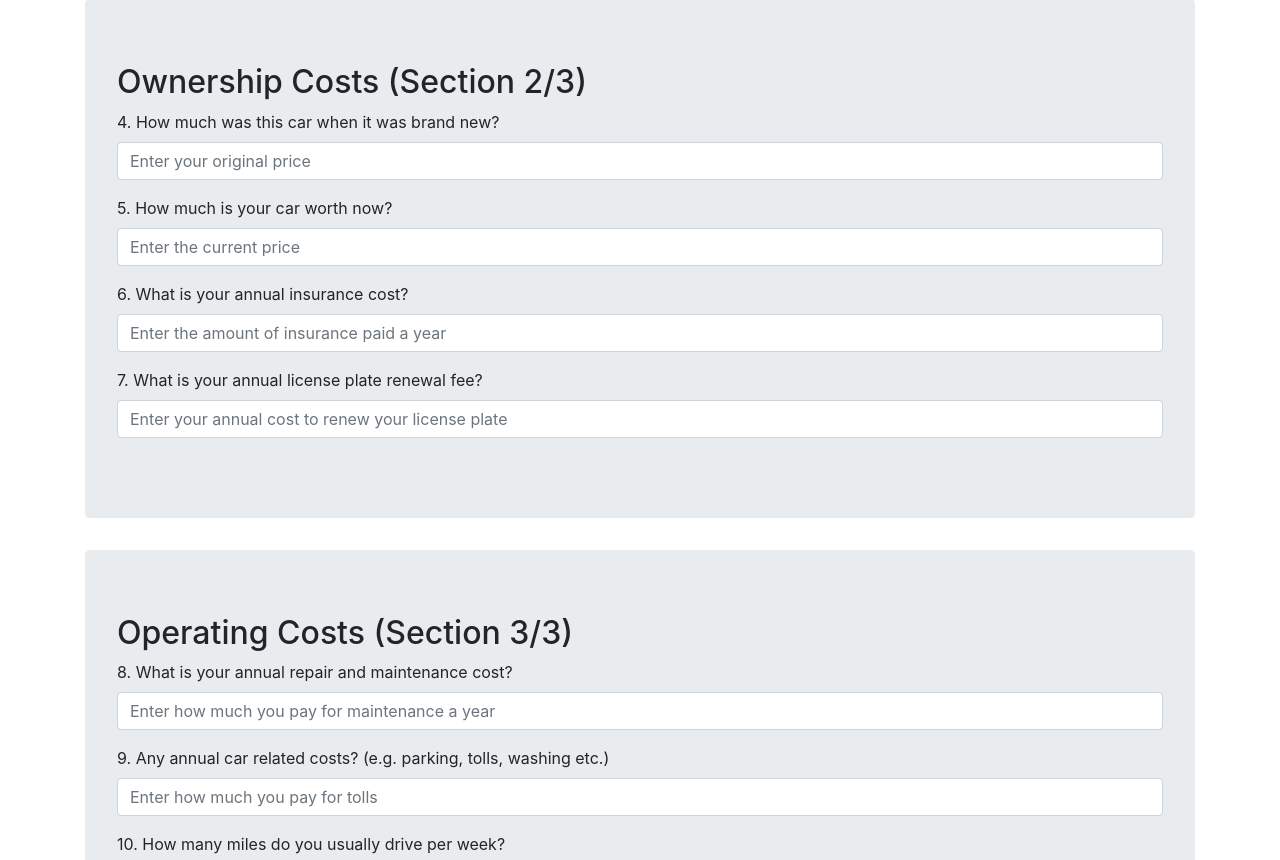
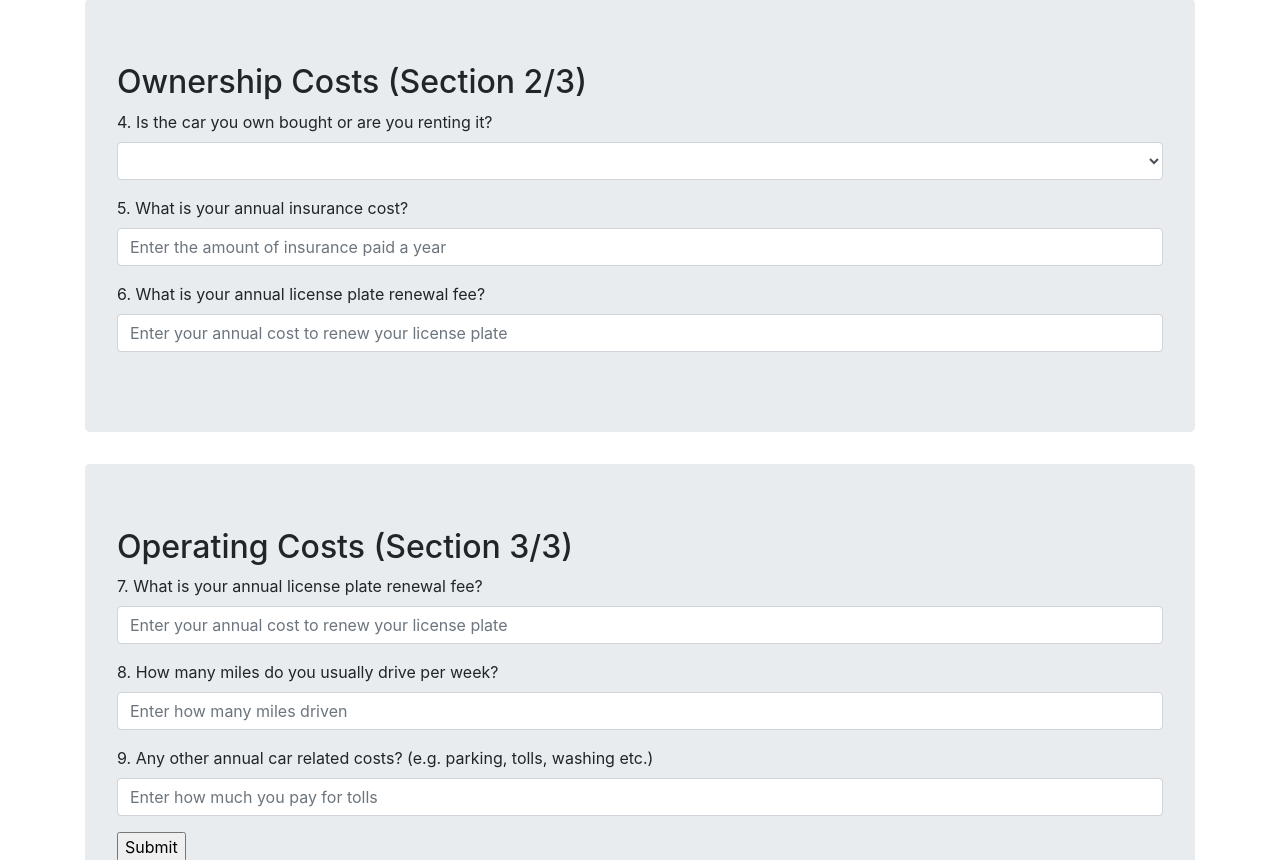
Before and after one commit to cameron-b63/CostPerMile, a React (Create React App) app: page / in a window 1280 px wide. Shown: the part 840-1700 px from the top of the page. Built offline with nearby package versions, Linux system fonts and the light colour scheme.

Commit message:
updating question numbers

```diff
--- a/src/App.js
+++ b/src/App.js
@@ -20,7 +20,10 @@ import Question6 from './Components/Question6.js'
 import Question7 from './Components/Question7.js'
 import Question8 from './Components/Question8.js'
 import Question9 from './Components/Question9.js'
-import Question10 from './Components/Question10.js'
+import NewCost from './Components/NewCost.js'
+import NowCost from './Components/NowCost.js'
+import Loan from './Components/Loan.js'
+import Rental from './Components/Rental.js'
 
 function compare(a, b) {
     const nameA = a.Make_Name;
@@ -69,13 +72,21 @@ class Calculator extends React.Component {
             otherFamousCars: require('./famouscars.json')["Results"].sort(compare),
             submitted: false,
             validated: false,
+            isRental: "",
+            monthlyCarPay: "",
         }
         this.handleChange = this.handleChange.bind(this);
         this.handleSubmit = this.handleSubmit.bind(this);
         this.handleClick = this.handleClick.bind(this);
     }
     depreciate() {
-        let depreciation = (parseInt(this.state.originalPrice) - parseInt(this.state.finalPrice)) / (2021 - parseInt(this.state.carYear));
+        let depreciation;
+        if(this.state.isRental === "bought"){
+            depreciation = (parseInt(this.state.originalPrice) - parseInt(this.state.finalPrice)) / (2021 - parseInt(this.state.carYear));
+        }
+        else{
+            depreciation = 0;
+        }
         this.setState({ depreciationValue: depreciation },
             function () {
                 let final;
@@ -85,6 +96,7 @@ class Calculator extends React.Component {
                         (((parseInt(this.state.miles) * 52) / parseInt(this.state.mpg)) * parseInt(this.state.gallon)) +
                         parseInt(this.state.mait) +
                         (parseInt(this.state.tolls) * 12) +
+                        (parseInt(this.state.monthlyCarPay)) +
                         (parseInt(this.state.licensePlate)))
                         / (parseInt(this.state.miles) * 52);
                 } else {
@@ -93,6 +105,7 @@ class Calculator extends React.Component {
                         ((parseInt(this.state.miles) / parseInt(this.state.fullcharge)) * parseInt(this.state.fullchargeCost)) +
                         parseInt(this.state.mait) +
                         (parseInt(this.state.tolls) * 12) +
+                        (parseInt(this.state.monthlyCarPay)) +
                         (parseInt(this.state.licensePlate))) /
                         (parseInt(this.state.miles) * 52);
                 }
@@ -101,10 +114,11 @@ class Calculator extends React.Component {
                 })
             }
         );
+
     }
     alphabetCheck(s) {
         var numbers = /^[0-9]+$/;
-        if ( (s.length === 0 || s.match(numbers)) ) {
+        if ((s.length === 0 || s.match(numbers))) {
             return true;
         }
         else {
@@ -117,7 +131,7 @@ class Calculator extends React.Component {
 
         const { name, value } = event.target
         //checking for alphabetical letters so that there are no errors in calculations
-        if (name !== "VIN" && name !== "carMake" && name !== "carYear" && name !== "carModel" &&  name !== "isElectric"  && name !==  "typeOfGas" && name !== "seeOtherCPM") {
+        if (name !== "VIN" && name !== "carMake" && name !== "carYear" && name !== "carModel" && name !== "isElectric" && name !== "typeOfGas" && name !== "seeOtherCPM" && name !== "isRental") {
             if (this.alphabetCheck(value)) {
                 this.setState({
                     [name]: value,
@@ -266,7 +280,7 @@ class Calculator extends React.Component {
                     "path": "/gasPrice/stateUsaPrice?state=" + state.toUpperCase(),
                     "headers": {
                         "content-type": "application/json",
-                        "authorization": "apikey 1xlYvCDfg8hkQzETYVoiv5:5JGIXWt5xUUG6xw4xv3UNa"
+                        "authorization": "apikey 5iXez0LI1FvKDX0gdfXEqa:1hEM5VolDRGvSAJWVJAt1s"
                     }
                 };
                 var self = this;
@@ -337,6 +351,7 @@ class Calculator extends React.Component {
                                 (((parseInt(self.state.miles) * 52) / parseInt(self.state.mpg)) * parseInt(self.state.gallon)) +
                                 parseInt(self.state.mait) +
                                 (parseInt(self.state.tolls) * 12) +
+                                (parseInt(self.state.monthlyCarPay)) +
                                 (parseInt(self.state.licensePlate)))
                                 / (parseInt(self.state.miles) * 52);
                         } else {
@@ -345,6 +360,7 @@ class Calculator extends React.Component {
                                 ((parseInt(self.state.miles) / parseInt(self.state.fullcharge)) * parseInt(self.state.fullchargeCost)) +
                                 parseInt(self.state.mait) +
                                 (parseInt(self.state.tolls) * 12) +
+                                (parseInt(self.state.monthlyCarPay)) +
                                 (parseInt(self.state.licensePlate))) /
                                 (parseInt(self.state.miles) * 52);
                         }
@@ -567,6 +583,27 @@ class Calculator extends React.Component {
         else {
             renderAlert = (<div></div>)
         }
+        //Render Bought
+        let renderBought;
+        if (this.state.isRental === "bought") {
+            renderBought = (
+                <div>
+                    <NewCost state={this.state} onChange={this.handleChange} />
+                    <NowCost _state={this.state} _handleChange={this.handleChange} />
+                    <Loan _state={this.state} _handleChange={this.handleChange} />
+
+                </div>
+            )
+        } else if (this.state.isRental === "rental"){
+            renderBought = (
+                <div>
+                    <Rental _state={this.state} _handleChange={this.handleChange} />
+
+                </div>
+            )
+        }else{
+            renderBought = (<div></div>)
+        }
 
 
         return (
@@ -589,7 +626,7 @@ class Calculator extends React.Component {
                         <br />
                         <Question2 _state={this.state} _handleChange={this.handleChange} _carYears={carYears} _allOptions={allOptions} _allOptions2={allOptions2} />
 
-                        <Question3 _state={this.state} _handleChange={this.handleChange} _renderFuelQuestions={renderFuelQuestions} />
+                        <Question3 _state={this.state} _handleChange={this.handleChange} />
                         {renderFuelQuestions}
 
                     </Jumbotron>
@@ -597,13 +634,12 @@ class Calculator extends React.Component {
                     <Jumbotron>
                         <h2>Ownership Costs (Section 2/3)</h2>
 
-                        <Question4 state={this.state} onChange={this.handleChange} />
+                        <Question4 _state={this.state} _handleChange={this.handleChange} />
+                        {renderBought}
 
                         <Question5 _state={this.state} _handleChange={this.handleChange} />
 
                         <Question6 _state={this.state} _handleChange={this.handleChange} />
-
-                        <Question7 _state={this.state} _handleChange={this.handleChange} />
 
 
                     </Jumbotron>
@@ -612,11 +648,11 @@ class Calculator extends React.Component {
                     <Jumbotron>
                         <h2>Operating Costs (Section 3/3)</h2>
 
+                        <Question7 _state={this.state} _handleChange={this.handleChange} />
+
                         <Question8 _state={this.state} _handleChange={this.handleChange} />
 
                         <Question9 _state={this.state} _handleChange={this.handleChange} />
-
-                        <Question10 _state={this.state} _handleChange={this.handleChange} />
                         {renderAlert}
                         <input type="submit"
                         />
--- /dev/null
+++ b/src/Components/Loan.js
@@ -0,0 +1,30 @@
+import React from 'react';
+import ReactDOM from 'react-dom';
+
+
+
+import 'bootstrap/dist/css/bootstrap.min.css';
+
+import Form from 'react-bootstrap/Form'
+function Loan(props) {
+    return (
+        <Form.Group>
+            <Form.Label>
+                c. How much do you pay for loans per month for this car?
+            </Form.Label>
+            <Form.Control
+                placeholder="Enter your monthly loan cost"
+                onChange={props._handleChange}
+                id="monthlyCarPay"
+                type="text"
+                name="monthlyCarPay"
+                value={props._state.monthlyCarPay}
+                required
+            />
+
+        </Form.Group>
+    )
+}
+
+
+export default Loan;
--- /dev/null
+++ b/src/Components/NewCost.js
@@ -0,0 +1,30 @@
+import React from 'react';
+import ReactDOM from 'react-dom';
+
+
+
+import 'bootstrap/dist/css/bootstrap.min.css';
+
+import Form from 'react-bootstrap/Form'
+function NewCost(stateProps) {
+    return (
+        <Form.Group>
+            <Form.Label>
+                a. How much was this car when it was brand new?
+            </Form.Label>
+            <Form.Control
+                placeholder="Enter your original price"
+                onChange={stateProps.onChange}
+                id="originalPrice"
+                type="text"
+                name="originalPrice"
+                value={stateProps.state.originalPrice}
+                required
+            />
+
+        </Form.Group>
+    )
+}
+
+
+export default NewCost;
--- /dev/null
+++ b/src/Components/NowCost.js
@@ -0,0 +1,24 @@
+import React from 'react';
+import 'bootstrap/dist/css/bootstrap.min.css';
+import Form from 'react-bootstrap/Form'
+
+function NowCost(props) {
+    return (
+        <Form.Group>
+            <Form.Label>
+                b. How much is your car worth now?
+            </Form.Label>
+            <Form.Control
+                placeholder="Enter the current price"
+                onChange={props._handleChange}
+                id="finalPrice"
+                type="text"
+                name="finalPrice"
+                value={props._state.finalPrice}
+                required
+            />
+
+        </Form.Group>
+    )
+}
+export default NowCost;
--- a/src/Components/Question10.js
+++ /dev/null
@@ -1,36 +0,0 @@
-import React from 'react'
-import 'bootstrap/dist/css/bootstrap.min.css';
-import Form from 'react-bootstrap/Form'
-import Alert from 'react-bootstrap/Alert';
-
-function Question10(props) {
-    return (
-
-        <Form.Group>
-
-            <Form.Label>
-                10. How many miles do you usually drive per week?
-            </Form.Label>
-            <Form.Control type="text"
-                placeholder="Enter how many miles driven"
-                onChange={props._handleChange}
-                id="miles"
-                type="text"
-                name="miles"
-                value={props._state.miles}
-                required
-            />
-            {props._state.miles && !Number.isNaN(props._state.miles) ?
-                (<Alert variant="secondary">
-                    <Alert.Heading>Miles Per Year</Alert.Heading>
-                    <p>That's {parseInt(props._state.miles) * 52} miles a year</p>
-                </Alert>)
-                :
-                (<div></div>)
-            }
-        </Form.Group>
-
-
-    );
-}
-export default Question10;
--- a/src/Components/Question4.js
+++ b/src/Components/Question4.js
@@ -1,30 +1,28 @@
 import React from 'react';
-import ReactDOM from 'react-dom';
+import 'bootstrap/dist/css/bootstrap.min.css';
+import Form from 'react-bootstrap/Form'
 
-
-
-import 'bootstrap/dist/css/bootstrap.min.css';
-
-import Form from 'react-bootstrap/Form'
-function Question4(stateProps){
+function Question4(props) {
     return (
         <Form.Group>
             <Form.Label>
-                    4. How much was this car when it was brand new?
+                4. Is the car you own bought or are you renting it?
             </Form.Label>
-                <Form.Control
-                    placeholder="Enter your original price"
-                    onChange={stateProps.onChange}
-                    id="originalPrice"
+            <Form.Control as="select"
+
+                onChange={props._handleChange}
+                id="isRental"
                 type="text"
-                    name="originalPrice"
-                    value={stateProps.state.originalPrice}
+                name="isRental"
+                value={props._state.isRental}
                 required
-                />
-
+            >
+                <option name="isRental"></option>
+                <option name="isRental">rental</option>
+                <option name="isRental">bought</option>
+            </Form.Control>
         </Form.Group>
     )
+
 }
-
-
 export default Question4;
--- a/src/Components/Question5.js
+++ b/src/Components/Question5.js
@@ -6,17 +6,18 @@ function Question5(props) {
     return (
         <Form.Group>
             <Form.Label>
-                5. How much is your car worth now?
+                5. What is your annual insurance cost?
             </Form.Label>
             <Form.Control
-                placeholder="Enter the current price"
+                required
+                placeholder="Enter the amount of insurance paid a year"
                 onChange={props._handleChange}
-                id="finalPrice"
+                id="insurance"
                 type="text"
-                name="finalPrice"
-                value={props._state.finalPrice}
-                required
+                name="iPaid"
+                value={props._state.iPaid}
             />
+
 
         </Form.Group>
     )
--- a/src/Components/Question6.js
+++ b/src/Components/Question6.js
@@ -1,25 +1,22 @@
-import React from 'react';
+import React from 'react'
 import 'bootstrap/dist/css/bootstrap.min.css';
 import Form from 'react-bootstrap/Form'
-
 function Question6(props) {
     return (
         <Form.Group>
             <Form.Label>
-                6. What is your annual insurance cost?
+                6. What is your annual license plate renewal fee?
             </Form.Label>
             <Form.Control
                 required
-                placeholder="Enter the amount of insurance paid a year"
+                placeholder="Enter your annual cost to renew your license plate"
                 onChange={props._handleChange}
-                id="insurance"
+                id="licenseRenewal"
                 type="text"
-                name="iPaid"
-                value={props._state.iPaid}
+                name="licensePlate"
+                value={props._state.licensePlate}
             />
-
-
         </Form.Group>
-    )
+    );
 }
 export default Question6;
--- a/src/Components/Question8.js
+++ b/src/Components/Question8.js
@@ -1,23 +1,36 @@
 import React from 'react'
 import 'bootstrap/dist/css/bootstrap.min.css';
 import Form from 'react-bootstrap/Form'
+import Alert from 'react-bootstrap/Alert';
 
-function Question8(props) {
+function Quesiton8(props) {
     return (
+
         <Form.Group>
+
             <Form.Label>
-                8. What is your annual repair and maintenance cost?
+                8. How many miles do you usually drive per week?
             </Form.Label>
-            <Form.Control
-                placeholder="Enter how much you pay for maintenance a year"
+            <Form.Control type="text"
+                placeholder="Enter how many miles driven"
                 onChange={props._handleChange}
-                id="maitenance"
+                id="miles"
                 type="text"
-                name="mait"
-                value={props._state.mait}
+                name="miles"
+                value={props._state.miles}
                 required
             />
+            {props._state.miles && !Number.isNaN(props._state.miles) ?
+                (<Alert variant="secondary">
+                    <Alert.Heading>Miles Per Year</Alert.Heading>
+                    <p>That's {parseInt(props._state.miles) * 52} miles a year</p>
+                </Alert>)
+                :
+                (<div></div>)
+            }
         </Form.Group>
-    )
+
+
+    );
 }
-export default Question8;
+export default Quesiton8;
--- a/src/Components/Question9.js
+++ b/src/Components/Question9.js
@@ -1,11 +1,12 @@
 import React from 'react'
 import 'bootstrap/dist/css/bootstrap.min.css';
 import Form from 'react-bootstrap/Form'
-function Quesiton9(props) {
+
+function Question9(props) {
     return (
         <Form.Group>
             <Form.Label>
-                9.  Any annual car related costs? (e.g. parking, tolls, washing etc.)
+                9.  Any other annual car related costs? (e.g. parking, tolls, washing etc.)
             </Form.Label>
             <Form.Control
                 placeholder="Enter how much you pay for tolls"
@@ -18,5 +19,6 @@ function Quesiton9(props) {
             />
 
         </Form.Group>)
+
 }
-export default Quesiton9;
+export default Question9;
--- /dev/null
+++ b/src/Components/Rental.js
@@ -0,0 +1,30 @@
+import React from 'react';
+import ReactDOM from 'react-dom';
+
+
+
+import 'bootstrap/dist/css/bootstrap.min.css';
+
+import Form from 'react-bootstrap/Form'
+function Rental(props) {
+    return (
+        <Form.Group>
+            <Form.Label>
+                a. How much do you pay for rental bills per month for this car?
+            </Form.Label>
+            <Form.Control
+                placeholder="Enter monthly rental bill cost"
+                onChange={props._handleChange}
+                id="monthlyCarPay"
+                type="text"
+                name="monthlyCarPay"
+                value={props._state.monthlyCarPay}
+                required
+            />
+
+        </Form.Group>
+    )
+}
+
+
+export default Rental;
```
Lines whose indentation alone changed are shown as unchanged.
